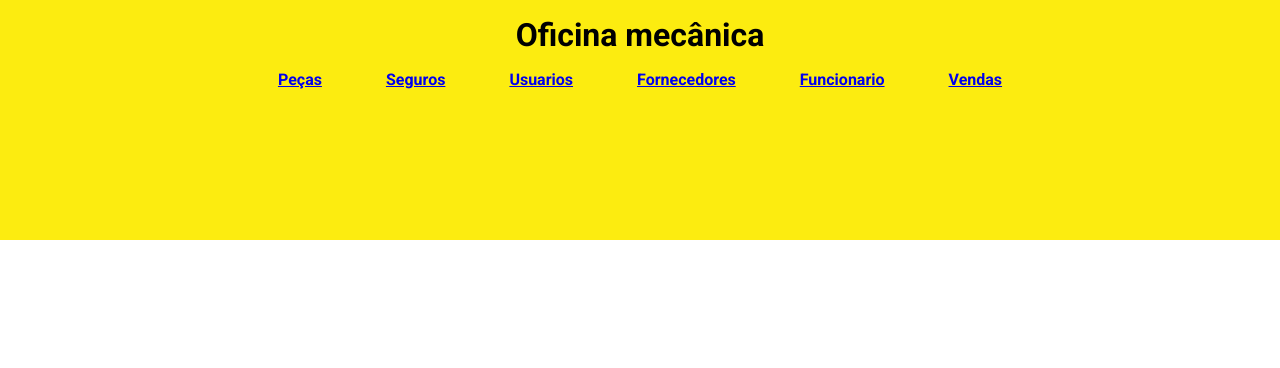
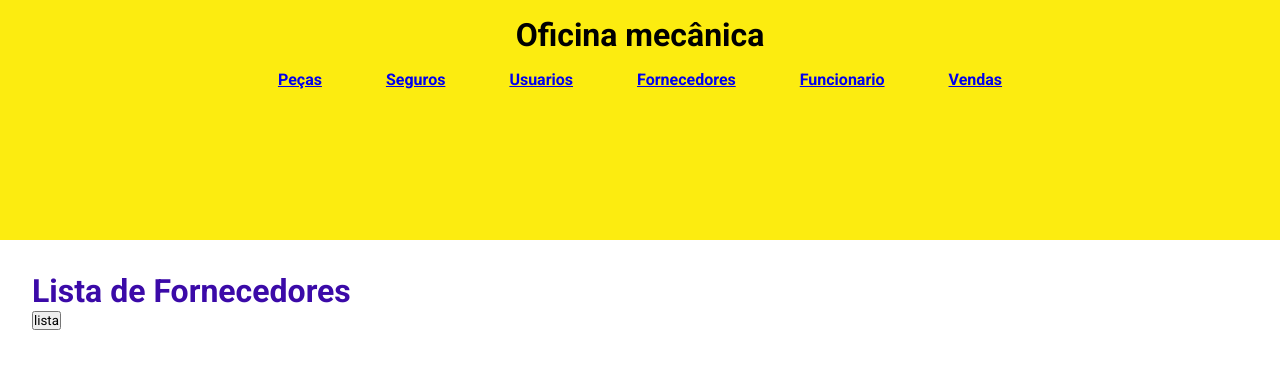
Before and after one commit to Thaina-Monteiro/ProjetoMod5, a React (Vite) app: page /fornecedores in a window 1280 px wide. Shown: the top 368 px of the page. Built offline with nearby package versions, Linux system fonts and the light colour scheme.

Commit message:
estrutura página fornecedores

```diff
--- a/src/App.jsx
+++ b/src/App.jsx
@@ -5,6 +5,8 @@ import Home from './pages/Home'
 import NovoUsuario from './pages/Usuarios/NovoUsuario'
 import { BrowserRouter, Routes, Route } from 'react-router-dom'
 import EditarUsuario from './pages/Usuarios/EditarUsuario'
+import Fornecedores from './pages/Fornecedores'
+
 
 function App() {
 
@@ -12,11 +14,15 @@ function App() {
 		<>
 			<BrowserRouter>
 				<Header />
+
 				<Routes>
 					<Route path='/' element={<Home />} />
 					<Route path='/usuarios' element={<Usuarios />} />
 					<Route path='/usuarios/novo' element={<NovoUsuario />} />
 					<Route path='/usuarios/:id' element={<EditarUsuario />} />
+				</Routes>
+				<Routes>
+				<Route path='/fornecedores' element={<Fornecedores />} />
 				</Routes>
 			</BrowserRouter>
 		</>
--- a/src/components/Header/index.jsx
+++ b/src/components/Header/index.jsx
@@ -21,7 +21,7 @@ function Header() {
 		{
 			label: 'Fornecedores',
 			id: 3,
-			rota: '/'
+			rota: '/fornecedor'
 		},
 		{
 			label: 'Funcionario',
--- /dev/null
+++ b/src/pages/Fornecedores/index.jsx
@@ -0,0 +1,25 @@
+import {React} from "react";
+import api from "../../services/axios";
+
+export default () => {
+
+
+
+    const ListaFornecer = async () => {
+
+		const req = await api.get('/fornecedor');
+		const res =  req.data;
+        console.log(res);
+	}
+
+
+
+
+    return (
+       <main>
+           <h1>Lista de Fornecedores</h1>
+           <input type="button" value="lista" onClick={()=>{ListaFornecer()}} />
+
+       </main>
+    )
+}
```
